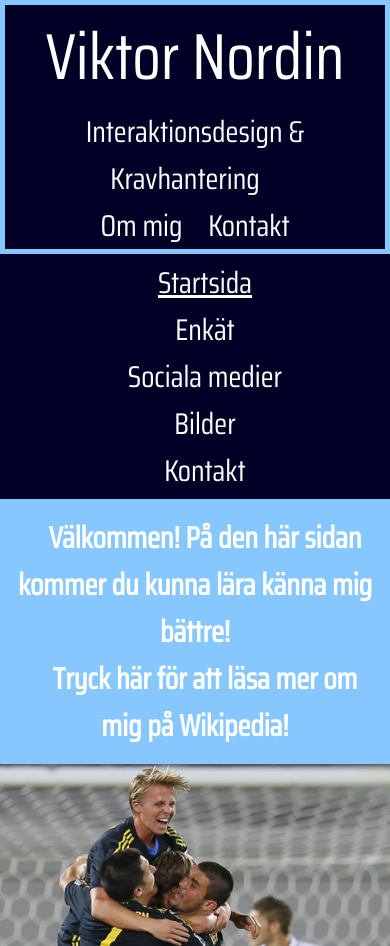
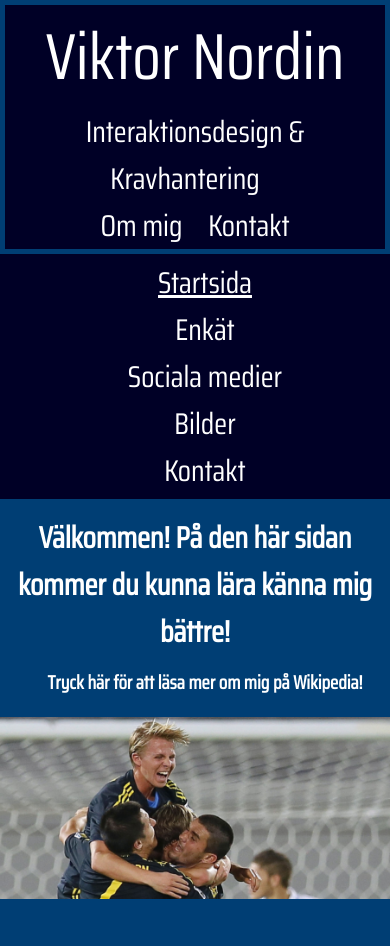
Before and after one commit to n0rdin/VS-CODE, a plain HTML site: page index.html in a window 390 px wide. After the commit the page ends 899 px from the top, so only its background shows below. Drawn offline with Linux system fonts and the light colour scheme.

Commit message:
ChangeColor

```diff
--- a/css/style.css
+++ b/css/style.css
@@ -9,7 +9,7 @@
 
 body {
     margin: 0;
-    background-color: rgb(134, 199, 255);
+    background-color: rgb(0, 62, 116);
 }
 
 .banderoll-content {
@@ -89,7 +89,7 @@ justify-content: center;
 body {
         margin: 0;
         font-size: 50px;
-        background-color: rgb(134, 199, 255);
+        background-color: rgb(0, 62, 116);
     }
     .banderoll-content {
         display: flex;
@@ -162,5 +162,7 @@ a {
         display: flex;
         align-items: left
     }
-
+    .information b a {
+        font-size: 19px;
+    }
 }
--- a/index.html
+++ b/index.html
@@ -38,8 +38,8 @@
 
     <div class="information">
       <b>
-      <a>Välkommen! På den här sidan kommer du kunna lära känna mig bättre!</a>
-      <br>
+      <p>Välkommen! På den här sidan kommer du kunna lära känna mig bättre!</p>
+
       <a href="https://sv.wikipedia.org/wiki/Viktor_Nordin" target="_blank"
         >Tryck här för att läsa mer om mig på Wikipedia!</a>
       </b>
```
